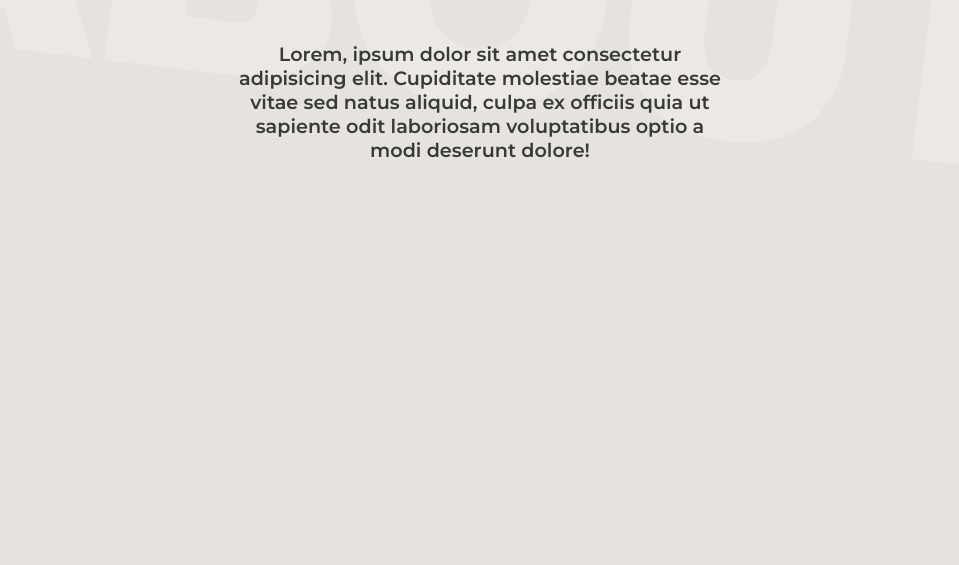
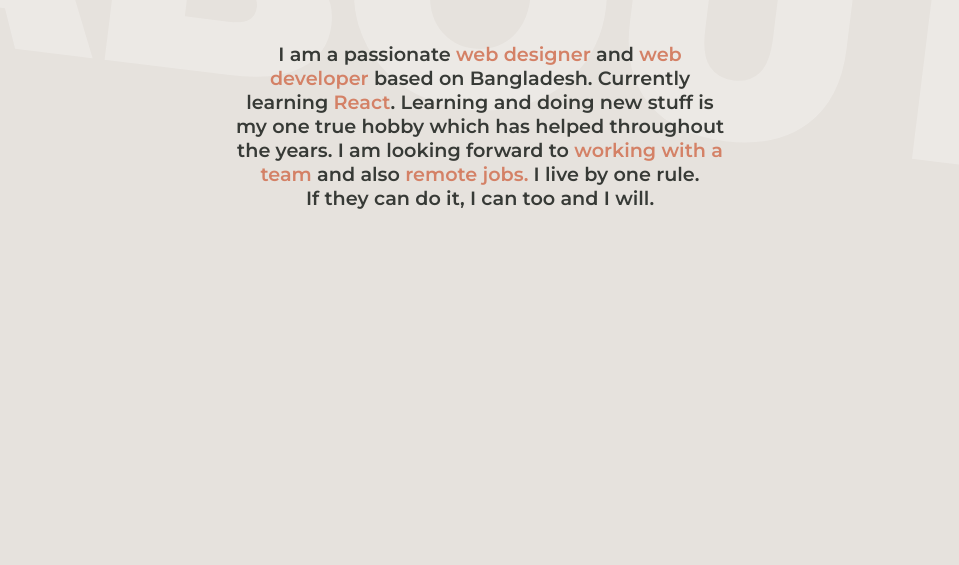
Before and after one commit to AbrarShahriar/AbrarShahriar.github.io, a plain HTML site: page index.html in a window 1280 px wide. Shown: the part 3608-4173 px from the top of the page, without its empty margins (160-1119 px from the left). Drawn offline with Linux system fonts and the light colour scheme.

Commit message:
About me text

```diff
--- a/index.html
+++ b/index.html
@@ -248,7 +248,10 @@
         </div>
 
         <div class="info-me">
-          <p>Lorem, ipsum dolor sit amet consectetur adipisicing elit. Cupiditate molestiae beatae esse vitae sed natus aliquid, culpa ex officiis quia ut sapiente odit laboriosam voluptatibus optio a modi deserunt dolore!</p>
+          <p>
+            I am a passionate <span class="keypoint">web designer</span> and <span class="keypoint">web developer</span> based on Bangladesh. Currently learning <span class="keypoint">React</span>. Learning and doing new stuff is my one true hobby which has helped throughout the years. I am looking forward to <span class="keypoint">working with a team</span> and also <span class="keypoint">remote  jobs.</span> I live by one rule.
+  <p>If they can do it, I can too and I will.</p>
+          </p>
         </div>
       </div>
 
```
